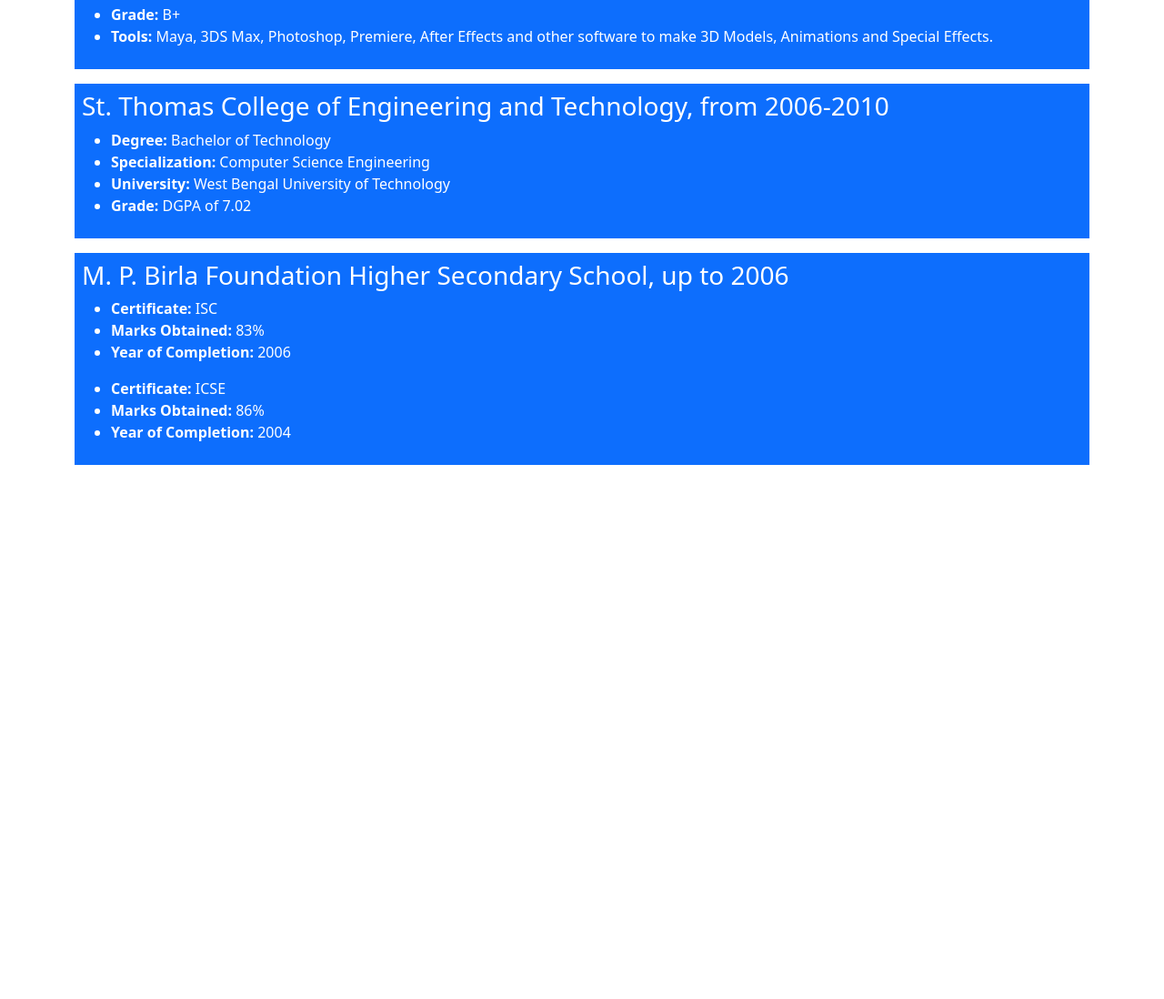
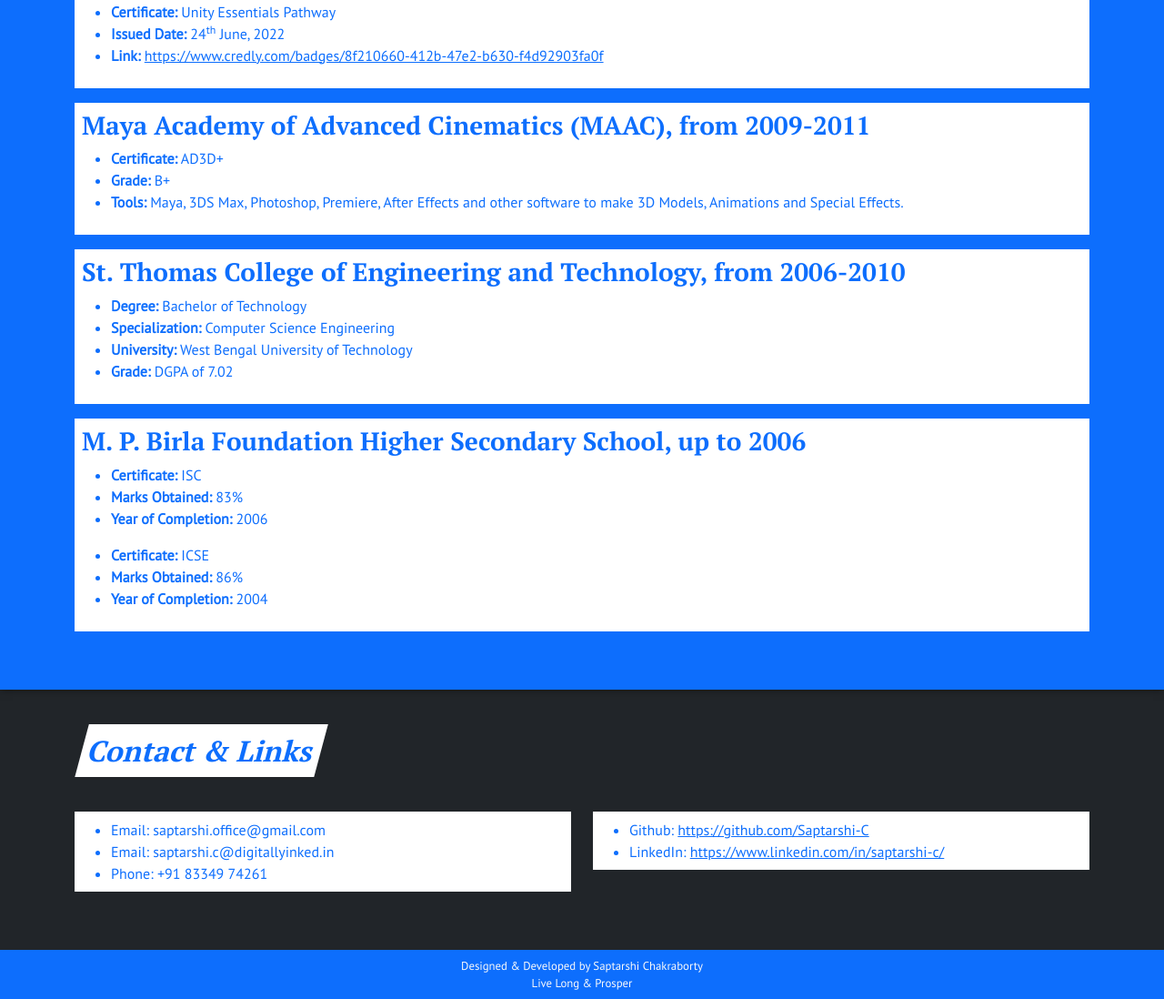
Before and after one commit to Saptarshi-C/Resume-Site, a plain HTML site: page index.html in a window 1280 px wide. Shown: the part 1662-2760 px from the top of the page at 91% size. Before the commit the page ends 2237 px from the top, so only its background shows below. Drawn offline with Linux system fonts and the light colour scheme.

Commit message:
Add More Content
* Add Contact and Links
* Add Copyright Section
* Reorganize Skills and Education sections
* Add Fonts

```diff
--- a/css/styles.css
+++ b/css/styles.css
@@ -4,24 +4,41 @@
 	saptarshi.office@gmail.com
 	saptarshi.c@digitallyinked.in
 
-	Fonts:
+	Fonts: PT Serif, PT Sans
 	Colors:
 */
 
+@import url('https://fonts.googleapis.com/css2?family=PT+Sans&family=PT+Serif:wght@700&display=swap');
+
+
+/*     GENERAL     */
+
 :root {
+	--bs-font-sans-serif: "PT Sans","Roboto", "Open Sans", sans-serif;
+	--bs-body-color: var(--bs-primary);
 }
 
-/*	HEADER STYLES	*/
+.h1, .h2, .h3, .h4, .h5, .h6, h1, h2, h3, h4, h5, h6 {
+	font-family: "PT Serif", serif;
+	font-weight: 700;
+}
+
+/*	HEADER */
 
 .header-top {
-	font-size: 0.8rem;
 	box-shadow: 0 0 0.5rem rgba(0, 0, 0, 0.5);
 	position: relative;
 	z-index: 100;
 }
 
+.email {
+	font-size: 0.8rem;
+}
+
 .masthead {
 	background-image: url("../images/bg.png");
+	background-color: var(--bs-primary);
+    background-blend-mode: hard-light;
 }
 
 .photo img {
@@ -55,3 +72,13 @@
 .education a {
 	word-break: break-all;
 }
+
+/*	FOOTER	*/
+
+.links a {
+	word-break: break-all;
+}
+
+.copyright {
+	font-size: 0.8rem;
+}
--- a/index.html
+++ b/index.html
@@ -60,37 +60,45 @@
 					</div>
 				</div>
 			</div>
-			<div class="education text-white">
+			<div class="skills">
+				<div class="container text-white py-5">
+					<h2 class="mb-5 content-heading"><span class="bg-primary p-2">Skills</span></h2>
+					<div class="row">
+
+					</div>
+				</div>
+			</div>
+			<div class="education bg-primary">
 				<div class="container py-5">
-					<h2 class="mb-5 content-heading"><span class="bg-primary p-2">Education</span></h2>
+					<h2 class="mb-5 content-heading"><span class="bg-white p-2">Education</span></h2>
 					<div class="row">
 						<div class="col-12">
-							<div class="bg-primary p-2 mb-3">
+							<div class="bg-white p-2 mb-3">
 								<h3>University of Colorado System (Coursera), 2022</h3>
 								<ul>
 									<li><strong>Certificate:</strong> C# Programming for Unity Game Development Specialization</li>
 									<li><strong>Issue Date:</strong> 26<sup>th</sup> November, 2022</li>
-									<li><strong>Link:</strong> <a class="link-light" href="https://www.coursera.org/account/accomplishments/specialization/LN3FVA28A9T7">https://www.coursera.org/account/accomplishments/specialization/LN3FVA28A9T7</a></li>
+									<li><strong>Link:</strong> <a href="https://www.coursera.org/account/accomplishments/specialization/LN3FVA28A9T7" target="_blank">https://www.coursera.org/account/accomplishments/specialization/LN3FVA28A9T7</a></li>
 								</ul>
 							</div>
 						</div>
 						<div class="col-12">
-							<div class="bg-primary p-2 mb-3">
+							<div class="bg-white p-2 mb-3">
 								<h3>Unity Technologies, 2022</h3>
 								<ul>
 									<li><strong>Certificate:</strong> Unity Junior Programmer</li>
 									<li><strong>Issued Date:</strong> 08<sup>th</sup> December, 2022</li>
-									<li><strong>Link:</strong> <a class="link-light" href="https://www.credly.com/badges/c45421ee-ed89-489e-86ee-9ee3d577c7dc">https://www.credly.com/badges/c45421ee-ed89-489e-86ee-9ee3d577c7dc</a></li>
+									<li><strong>Link:</strong> <a href="https://www.credly.com/badges/c45421ee-ed89-489e-86ee-9ee3d577c7dc" target="_blank">https://www.credly.com/badges/c45421ee-ed89-489e-86ee-9ee3d577c7dc</a></li>
 								</ul>
 								<ul>
 									<li><strong>Certificate:</strong> Unity Essentials Pathway</li>
 									<li><strong>Issued Date:</strong> 24<sup>th</sup> June, 2022</li>
-									<li><strong>Link:</strong> <a class="link-light" href="https://www.credly.com/badges/8f210660-412b-47e2-b630-f4d92903fa0f">https://www.credly.com/badges/8f210660-412b-47e2-b630-f4d92903fa0f</a></li>
+									<li><strong>Link:</strong> <a href="https://www.credly.com/badges/8f210660-412b-47e2-b630-f4d92903fa0f" target="_blank">https://www.credly.com/badges/8f210660-412b-47e2-b630-f4d92903fa0f</a></li>
 								</ul>
 							</div>
 						</div>
 						<div class="col-12">
-							<div class="bg-primary p-2 mb-3">
+							<div class="bg-white p-2 mb-3">
 								<h3>Maya Academy of Advanced Cinematics (MAAC), from 2009-2011</h3>
 								<ul>
 									<li><strong>Certificate:</strong> AD3D+</li>
@@ -100,7 +108,7 @@
 							</div>
 						</div>
 						<div class="col-12">
-							<div class="bg-primary p-2 mb-3">
+							<div class="bg-white p-2 mb-3">
 								<h3>St. Thomas College of Engineering and Technology, from 2006-2010</h3>
 								<ul>
 									<li><strong>Degree:</strong> Bachelor of Technology</li>
@@ -111,7 +119,7 @@
 							</div>
 						</div>
 						<div class="col-12">
-							<div class="bg-primary p-2 mb-3">
+							<div class="bg-white p-2 mb-3">
 								<h3>M. P. Birla Foundation Higher Secondary School, up to 2006</h3>
 								<ul>
 									<li><strong>Certificate:</strong> ISC</li>
@@ -128,16 +136,33 @@
 					</div>
 				</div>
 			</div>
-			<div class="skills">
-
+		</main>
+		<footer class="footer bg-dark">
+			<div class="contact container py-5">
+				<h2 class="mb-5 content-heading"><span class="bg-white p-2">Contact &amp; Links</span></h2>
+				<div class="row">
+					<div class="contact col-md">
+						<div class="bg-white p-2 mb-3">
+							<ul class="m-0">
+								<li>Email: saptarshi.office@gmail.com</li>
+								<li>Email: saptarshi.c@digitallyinked.in</li>
+								<li>Phone: +91 83349 74261</li>
+							</ul>
+						</div>
+					</div>
+					<div class="links col-md">
+						<div class="bg-white p-2 mb-3">
+							<ul class="m-0">
+								<li>Github: <a href="https://github.com/Saptarshi-C" target="_blank">https://github.com/Saptarshi-C</a></li>
+								<li>LinkedIn: <a href="https://www.linkedin.com/in/saptarshi-c/" target="_blank">https://www.linkedin.com/in/saptarshi-c/</a></li>
+							</ul>
+						</div>
+					</div>
+				</div>
 			</div>
-		</main>
-		<footer class="footer">
-			<div class="contact">
-
-			</div>
-			<div class="copyright">
-
+			<div class="copyright container-fluid bg-primary text-light text-center py-2">
+				Designed &amp; Developed by Saptarshi Chakraborty <br>
+				Live Long &amp; Prosper
 			</div>
 		</footer>
 		<script type="text/javascript" src="./js/bootstrap.bundle.min.js"></script>
```
